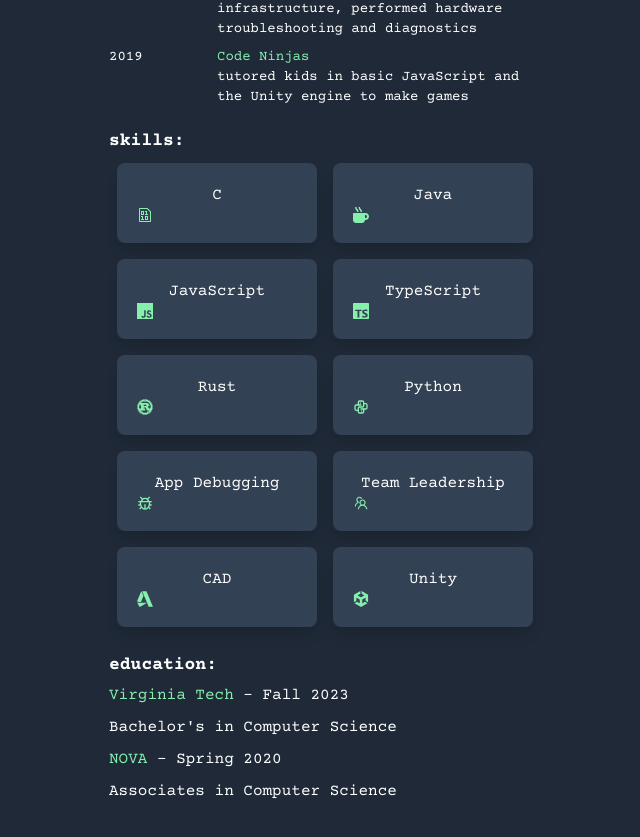
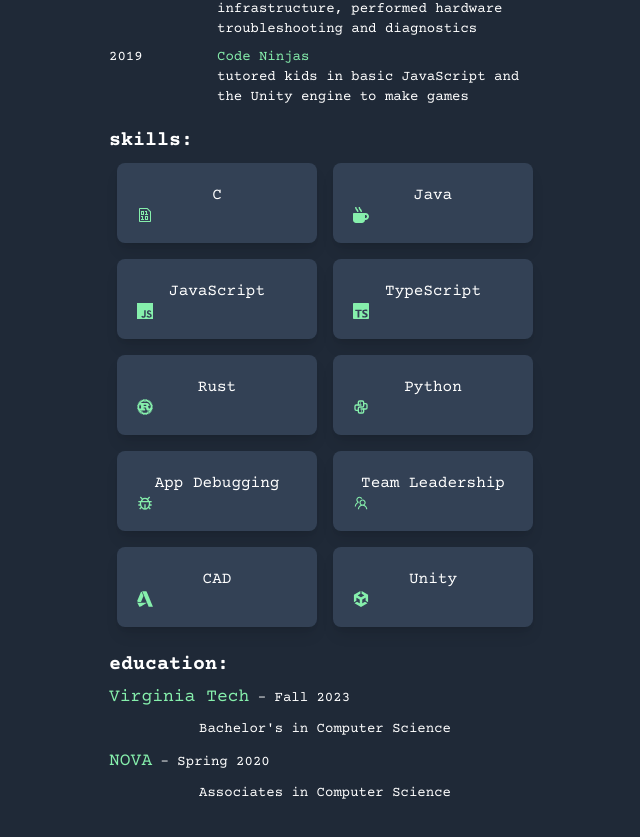
Before and after one commit to Skumbl/NextJS-React-Portfolio, a Next.js app: page /resume in a window 1280 px wide. Shown: the part 477-1314 px from the top of the page, without its empty margins (315-955 px from the left). Built offline with nearby package versions, Linux system fonts and the light colour scheme.

Commit message:
finished the resume page

```diff
--- a/pages/projects.js
+++ b/pages/projects.js
@@ -1,4 +1,5 @@
-import Head from 'next/head'
+import Head from 'next/head';
+import { WiMoonAltThirdQuarter } from 'react-icons/wi';
 
 export default function project() {
     return (
--- a/pages/resume.js
+++ b/pages/resume.js
@@ -12,7 +12,7 @@
 import Link from 'next/link';
 
 
-export default function Home() {
+export default function resume() {
     const [darkMode, setDarkMode] = useState(true);
     return (
         <div className={darkMode ? "dark" : ""}>
@@ -46,7 +46,7 @@
                 {/*reused code from front page as place holder*/}
                 <section className="bg-white dark:bg-gray-800 font-courierBold pb-4">
                     <div className=' text-md max-w-md m-auto px-2 text-black dark:text-white'>
-                        <h3 className='text-lg'>professional work experience: </h3>
+                        <h3 className='text-xl'>professional work experience: </h3>
 
                         {/* grid system used for work experiance */}
                         <div className='grid grid-cols-4 text-sm font-courier text-start'>
@@ -80,7 +80,7 @@
                 {/* skills section */}
                 <section className="bg-white dark:bg-gray-800 font-courierBold pb-4">
                     <div className='text-md max-w-md m-auto px-2 text-black dark:text-white'>
-                        <h3 className='text-lg'>skills: </h3>
+                        <h3 className='text-xl'>skills: </h3>
 
                         <div className='grid grid-cols-2 text-md font-courier'>
 
@@ -141,11 +141,11 @@
 
                 <section className="bg-white dark:bg-gray-800 font-courier">
                     <div className=' text-md max-w-md m-auto px-2 text-black dark:text-white'>
-                        <h3 className='text-lg font-courierBold'>education:</h3>
-                        <div className='py-1'><span className='text-green-900 dark:text-green-300'>Virginia Tech</span> - Fall 2023</div>
-                        <div className='py-1' >Bachelor's in Computer Science</div>
-                        <div className='py-1'><span className='text-green-900 dark:text-green-300'>NOVA</span> - Spring 2020</div>
-                        <div className='py-1'>Associates in Computer Science</div>
+                        <h3 className='text-xl font-courierBold'>education:</h3>
+                        <div className='py-1 text-sm'><span className='text-lg text-green-900 dark:text-green-300'>Virginia Tech</span> - Fall 2023</div>
+                        <div className='py-1 text-sm text-center' >Bachelor's in Computer Science</div>
+                        <div className='py-1 text-sm'><span className=' text-lg text-green-900 dark:text-green-300'>NOVA</span> - Spring 2020</div>
+                        <div className='py-1 text-sm text-center'>Associates in Computer Science</div>
                     </div>
                 </section>
 
@@ -155,25 +155,6 @@
                     </div>
                 </section>
 
-                {/* this is my personal bio for my resume
-                <section className="bg-white dark:bg-gray-800 font-courierBold">
-                    <div className=' text-md max-w-md m-auto px-2 text-black dark:text-white'>
-                        <h3 className='text-lg'>about me:</h3>
-                    </div>
-                    <div className='font-courier text-sm max-w-md m-auto px-2 text-black dark:text-white'>
-                        <p>
-                            Hello, my name is Jan Arvik. I am currently a 22-year-old senior at Virginia Tech earning a degree in computer science.
-                            I love working with computers, as I started learning how to program and build computers at the age of 14 and which has become a
-                            lifelong passion. I directed a team in cyber patriot in high school and was hired at AWS as a service technician at 19. <br />
-                            I enjoy learning new programming languages and frameworks in my free time. <br />
-                            My favorite languages to write in are C, TypeScript, and Rust. <br />
-                            I am multi-faceted and can be placed in any development team regardless of task and adapt to their needs.
-                            I am a hard worker that is focused on results and am willing to bring that energy to any company that I am lucky enough to
-                            grow with.
-                        </p>
-                    </div>
-                </section>
-                */}
             </main>
         </div>
     )
```
